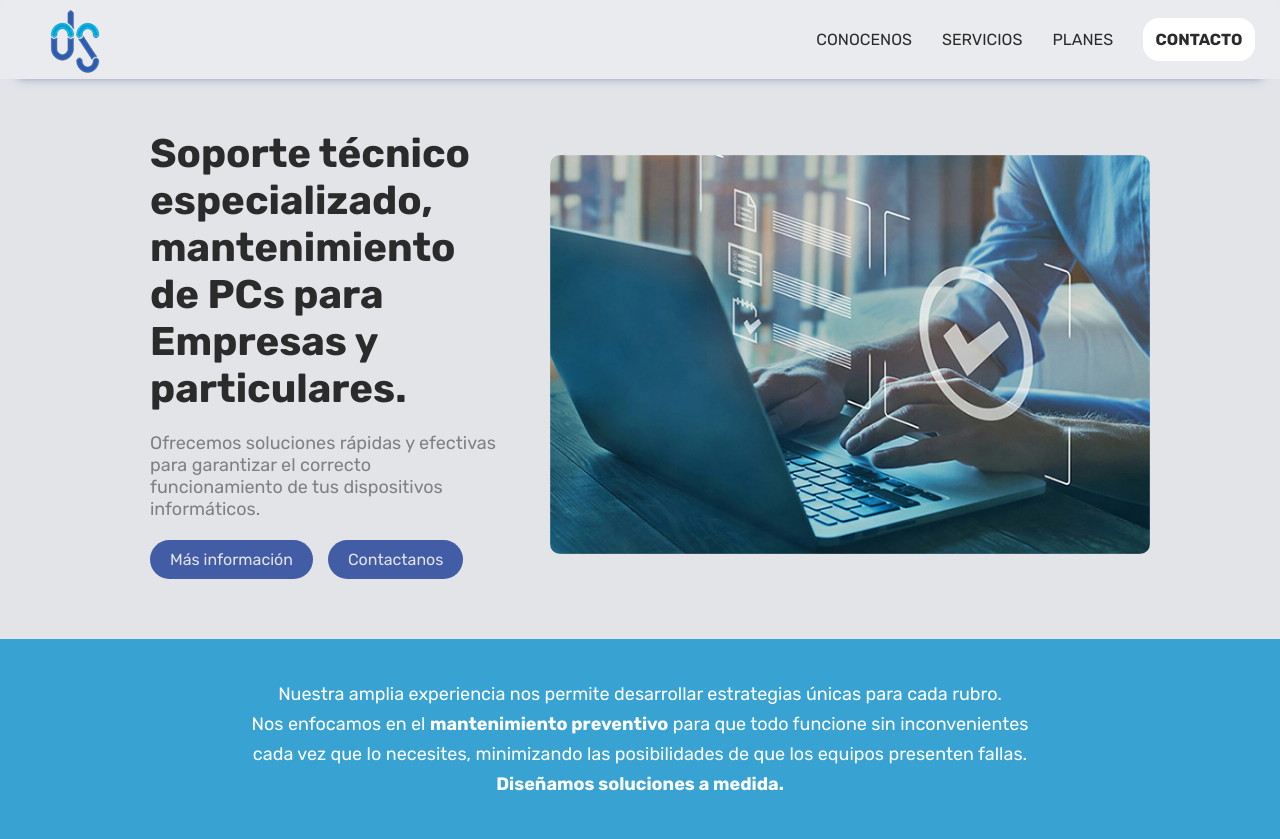
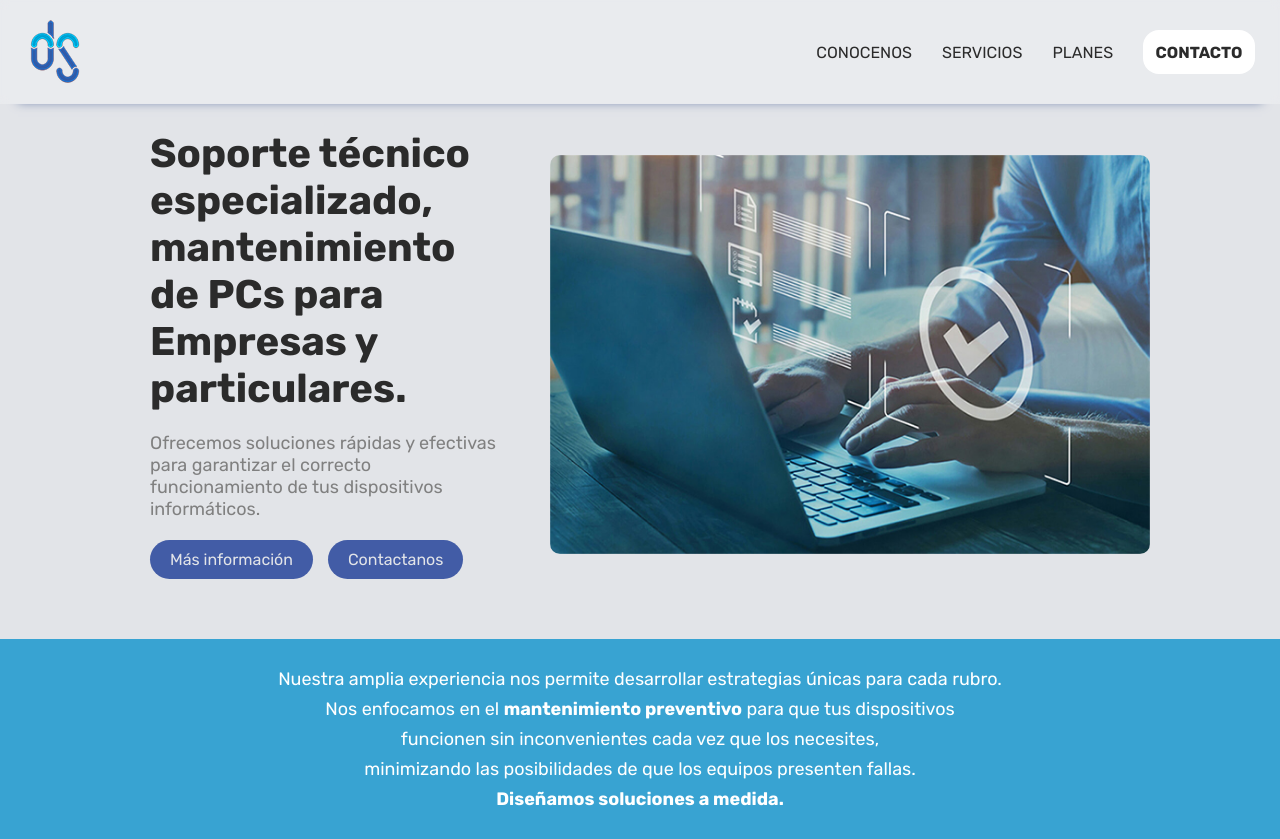
Before and after one commit to cfloreada/e2nucba, a plain HTML site: page index.html in a window 1280 px wide. Drawn offline with Linux system fonts and the light colour scheme.

Commit message:
entrega 3 nucba

```diff
--- a/index.html
+++ b/index.html
@@ -56,9 +56,10 @@
         <p>
           Nuestra amplia experiencia nos permite desarrollar estrategias únicas
           para cada rubro. <br />Nos enfocamos en el
-          <strong>mantenimiento preventivo</strong> para que todo funcione sin
-          inconvenientes cada vez que lo necesites, minimizando las
-          posibilidades de que los equipos presenten fallas.<br />
+          <strong>mantenimiento preventivo</strong> para que tus dispositivos
+          <br />funcionen sin inconvenientes cada vez que los necesites,
+          <br />minimizando las posibilidades de que los equipos presenten
+          fallas.<br />
           <strong>Diseñamos soluciones a medida.</strong>
         </p>
       </section>
--- a/style.css
+++ b/style.css
@@ -25,9 +25,8 @@ nav {
 .logo_navbar {
   display: flex;
   justify-content: flex-start;
-  margin-top: 10px;
-  margin-bottom: 5px;
-  margin-left: 50px;
+  padding: 20px 30px 0 30px;
+  margin-bottom: 20px;
 }
 
 ul {
@@ -62,7 +61,6 @@ main {
   flex-direction: column;
   justify-content: center;
   align-items: center;
-  width: 100%;
 }
 
 #bannerprincipal {
```
